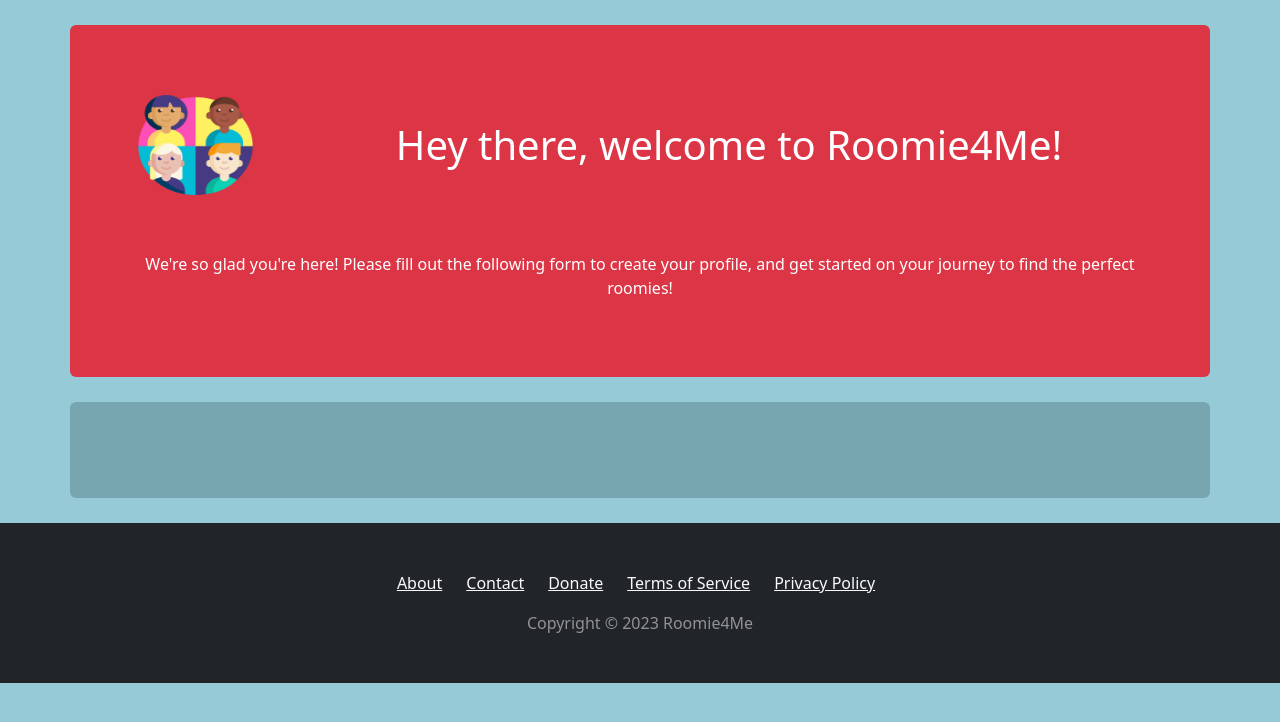
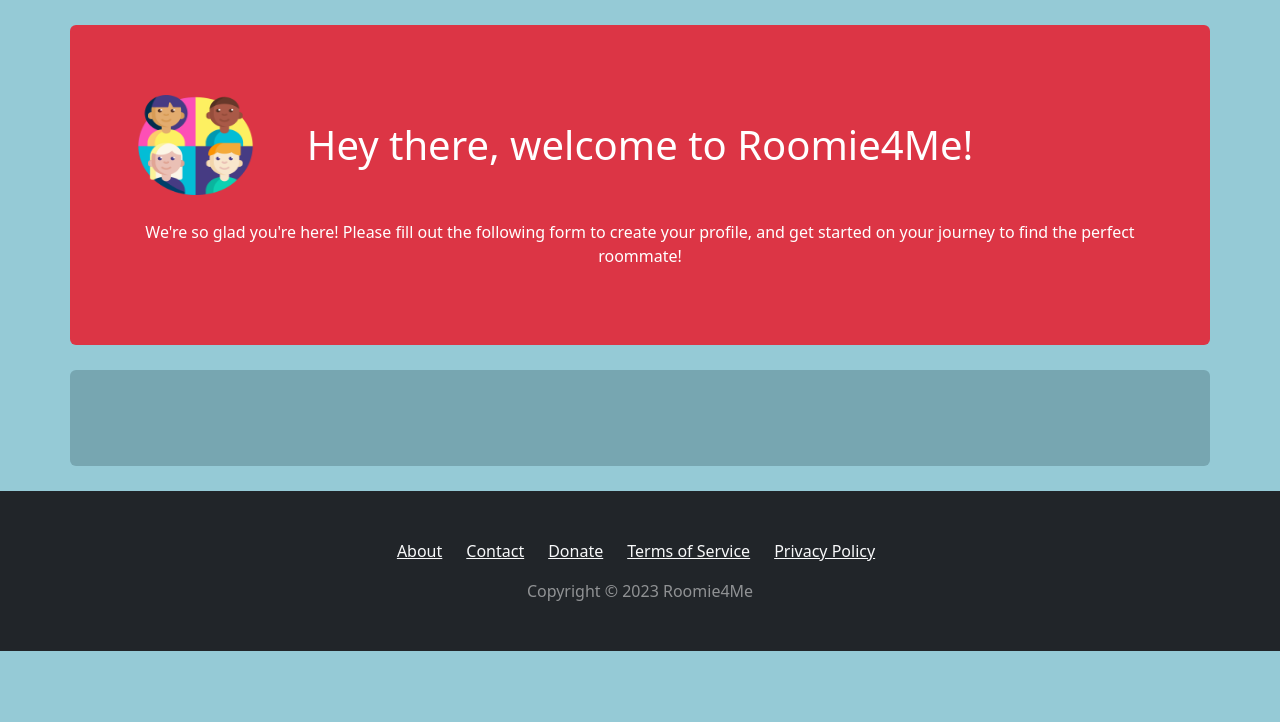
Before and after one commit to cs411-team-8/roomie4me, a React (Create React App) app in the folder frontend/: page /createProfile in a window 1280 px wide. Shown: the top 722 px of the page. Built offline with nearby package versions, Linux system fonts and the light colour scheme.

Commit message:
centered text in all pages

```diff
--- a/frontend/src/components/CreateProfile/CreateProfile.js
+++ b/frontend/src/components/CreateProfile/CreateProfile.js
@@ -120,7 +120,7 @@ function CreateProfile() {
               width={117}
               height={100}
               style={{ marginRight: "0px" }}
-              alt="logo"
+              alt="Logo"
             />
           </div>
           <div className="col d-inline-flex justify-content-md-center align-items-md-center">
@@ -138,9 +138,13 @@ function CreateProfile() {
               <br />
             </h1>
           </div>
+          <div className="col-md-2 d-inline-flex d-md-flex justify-content-md-center align-items-md-center" />
         </div>
         <div className="row">
-          <div className="col d-md-flex justify-content-md-center align-items-md-center">
+          <div
+            className="col d-md-flex justify-content-md-center align-items-md-center"
+            style={{ marginTop: "-32px" }}
+          >
             <p
               className="d-inline-flex"
               style={{
@@ -152,7 +156,7 @@ function CreateProfile() {
             >
               We're so glad you're here! Please fill out the following form to
               create your profile, and get started on your journey to find the
-              perfect roomies!
+              perfect roommate!
             </p>
           </div>
         </div>
--- a/frontend/src/components/CreateRequest/CreateRequest.js
+++ b/frontend/src/components/CreateRequest/CreateRequest.js
@@ -79,7 +79,7 @@ function CreateRequest(props) {
             />
           </div>
           <div className="col d-inline-flex justify-content-md-center align-items-md-center">
-            <h3
+            <h2
               style={{
                 textAlign: "center",
                 marginBottom: "-1px",
@@ -90,8 +90,9 @@ function CreateRequest(props) {
             >
               Hi, {props.user.name.firstName}! Please fill out the following
               form to create a new roomie request.
-            </h3>
+            </h2>
           </div>
+          <div class="col-md-2 d-inline-flex d-md-flex justify-content-md-center align-items-md-center"></div>
         </div>
         <div className="row">
           <div className="col d-md-flex justify-content-md-end align-items-md-center">
--- a/frontend/src/components/Dashboard/Dashboard.js
+++ b/frontend/src/components/Dashboard/Dashboard.js
@@ -61,6 +61,7 @@ function Dashboard(props) {
               Welcome, {props.user.name.firstName}!
             </h1>
           </div>
+          <div class="col-md-2 d-inline-flex d-md-flex justify-content-md-center align-items-md-center"></div>
         </div>
         <div className="row">
           <div className="col d-md-flex justify-content-md-end align-items-md-center">
```
